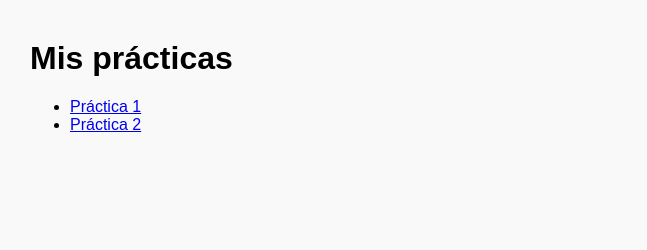
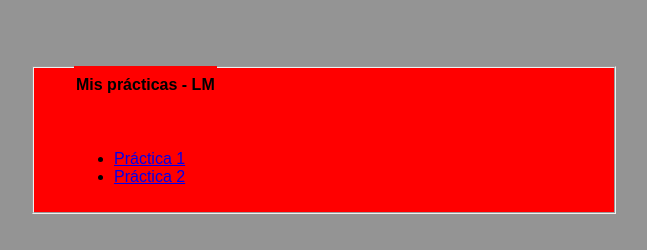
Before and after one commit to jhoanrandom/jhoanrandom.github.io, a plain HTML site: page index.html in a window 1280 px wide. Shown: the whole page, without its empty margins (10-657 px from the left). Drawn offline with Linux system fonts and the light colour scheme.

Commit message:
he añadido estilos

```diff
--- a/index.html
+++ b/index.html
@@ -3,23 +3,30 @@
 <head>
     <meta charset="UTF-8">
     <meta name="viewport" content="width=device-width, initial-scale=1.0">
+    <meta name="author" content="Jhoan" />
+    <meta name="description" content="Mis prácticas de Lenguajes de Marcas" />
     <title>Mis prácticas - LM</title>
     <style>
         body {
             font-family: Arial, sans-serif;
             margin: 40px;
-            background-color: #f9f9f9;
+            background-color: #949494;
+        }
+        fieldset {
+            background-color: #ff0000;
+            padding: 40px;
+            height: 90px;
+            max-width: 500px;
         }
     </style>
 </head>
-<body>
-        <div class="columna-derecha">
-            <h1>Mis prácticas</h1>
-            <ul>
-                <li><a href="practica1/index.html">Práctica 1</a></li>
-                <li><a href="practica2/index.html">Práctica 2</a></li>
-            </ul>
-        </div>
-    </div>
+<body><fieldset>
+        <legend> <br> <br><b>Mis prácticas - LM</b></legend>
+        <ul>
+            <li><a href="practica1/index.html">Práctica 1</a></li>
+            <li><a href="practica2/index.html">Práctica 2</a></li>
+        </ul>
+    </fieldset>
+
 </body>
 </html>
```
Also changed, not shown: practica1.html (+4 -1 lines).
